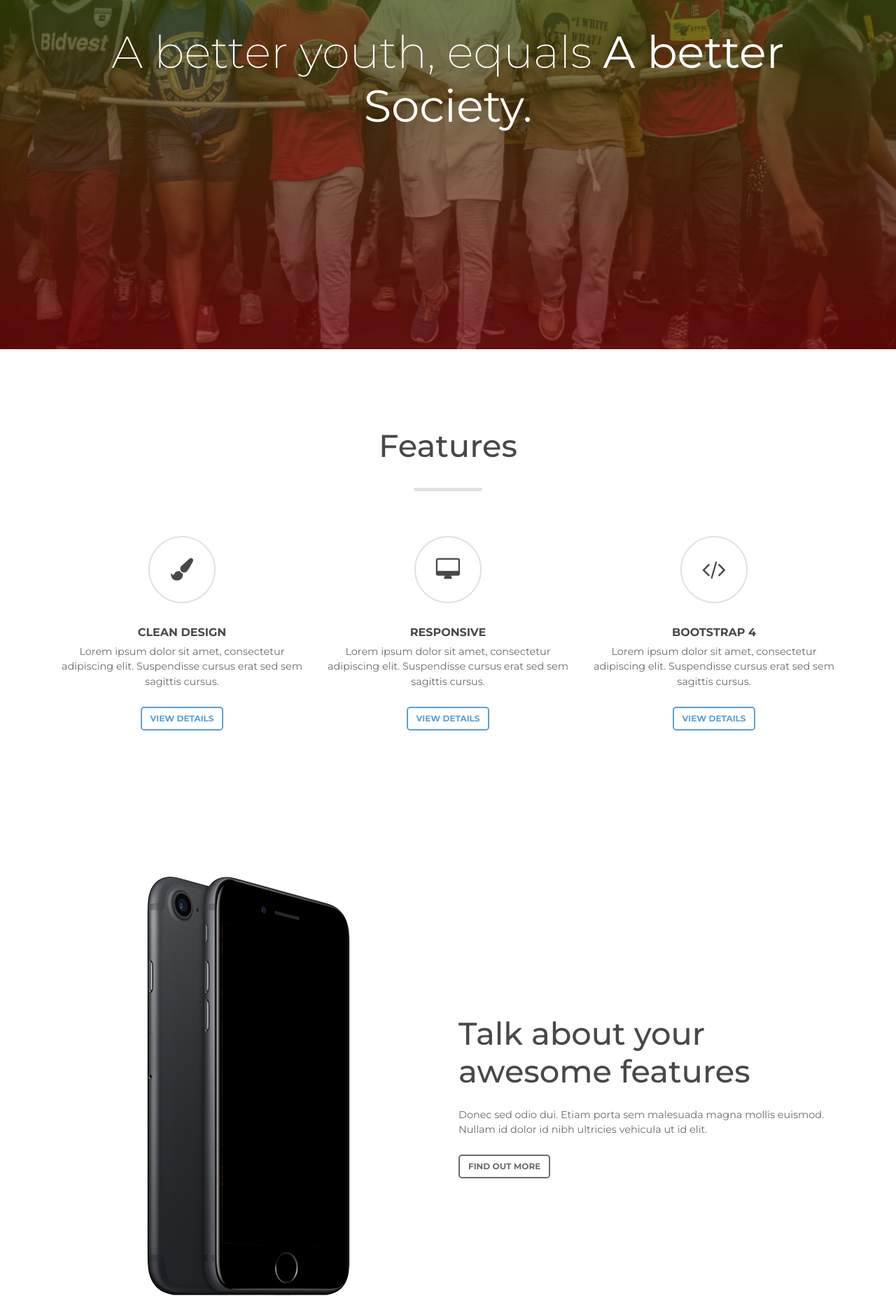
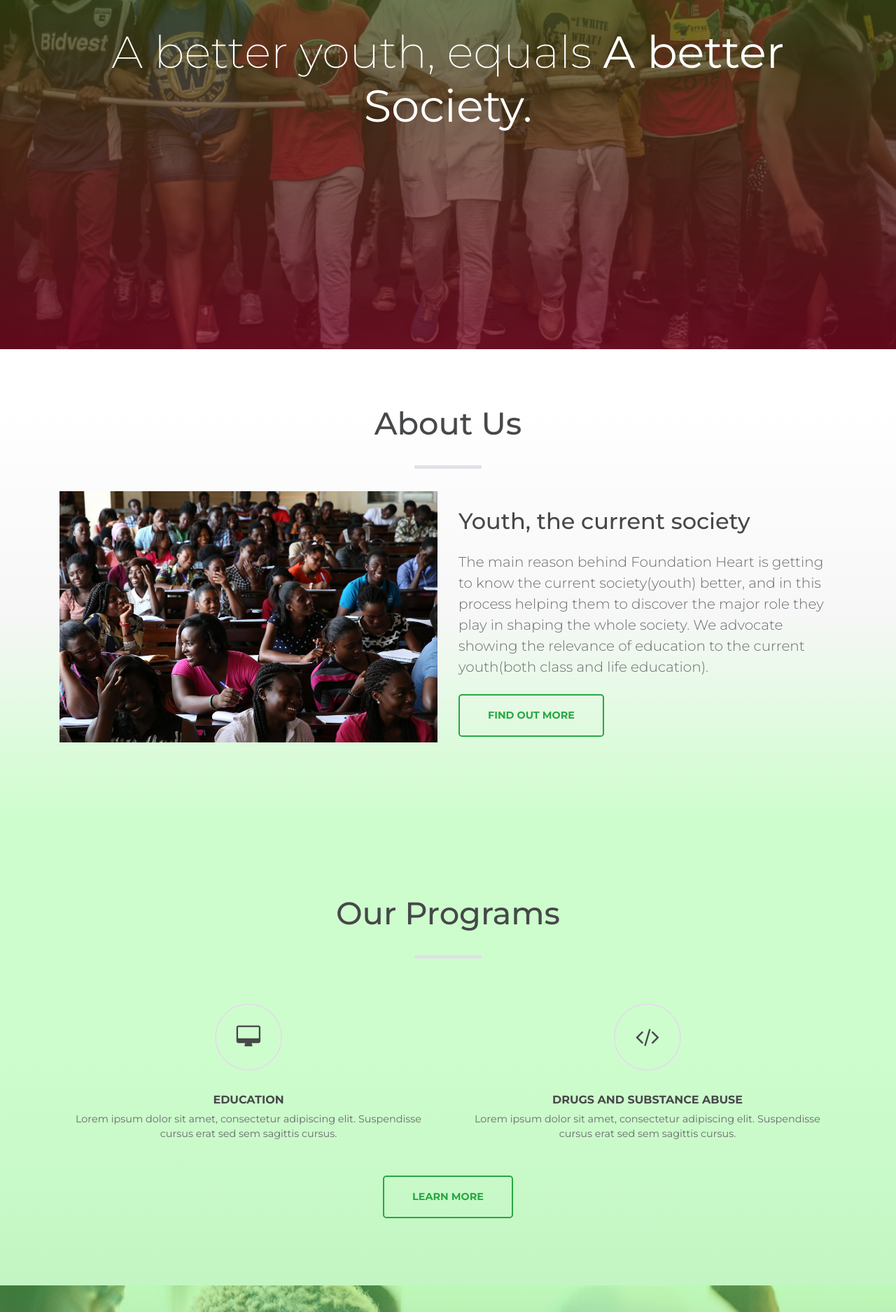
Before and after one commit to DelivceNdegwa/Foundation_Heart, a Django app: page / in a window 1280 px wide. Shown: the part 301-2176 px from the top of the page at 70% size. Run offline with Django 3.2, Linux system fonts and the light colour scheme; some libraries are stand-ins or nearby versions; some web fonts are replaced.

Commit message:
Minor Updates on templates

```diff
--- a/f_heart/templates/f_heart/index.html
+++ b/f_heart/templates/f_heart/index.html
@@ -15,12 +15,23 @@
 	<body>
 		<style>
 			.cover-1{
-				background-image: linear-gradient( rgba(19, 114, 7, 0.719), rgba(131, 11, 11, 0.692)), url("{% static 'images/3600.jpg' %}");
+				background-image: linear-gradient( rgba(19, 114, 7, 0.719), rgba(131, 11, 37, 0.726)), url("{% static 'images/3600.jpg' %}");
 				background-attachment: fixed;
+				padding-bottom: 0%;
 			}
+
+			.content-1 {
+				background-image: linear-gradient(rgb(255, 255, 255),rgb(247, 247, 247),rgb(206, 253, 205)), none;
+
+			}
+
+			.features-1 {
+				background-image: linear-gradient(rgb(206, 253, 205),rgb(206, 253, 205),rgb(195, 245, 195)), none;
+			}
+
 			.contact-1 {
 				/* background: #2b2d34  ; */
-				background-image:  linear-gradient( rgba(149, 50, 241, 0.589), rgba(161, 78, 147, 0.801)), url("{% static 'images/developers-1600.jpg' %}");
+				background-image:  linear-gradient( rgba(108, 255, 94, 0.411), rgba(161, 78, 147, 0.801)), url("{% static 'images/developers-1600.jpg' %}");
 				padding-bottom: 0%;
 				height: 200%;
 				background-size: cover;
@@ -28,7 +39,6 @@
 				background-repeat: no-repeat;
 				background-position: center;
 			}
-
 		</style>
 		<section class="cover-1 text-center">
 			<nav class="navbar navbar-expand-lg navbar-dark navbar-custom">
@@ -62,61 +72,55 @@
 			</div>
 		</section>
 
-		<section class="features-1 text-center">
-			<div class="container">
-				<h2>Features</h2>
-				<div class="divider"></div>
-				<div class="row">
-					<div class="col-md-4 col-feature">
-						<div class="rounded-circle justify-center">
-							<em class="fa fa-2x fa-paint-brush"></em>
+		<section class="content-1 text-center">
+			<div>
+				<div class="container">
+					<h2>About Us</h2>
+					<div class="divider"></div>
+					<div class="row"><!--justify-center-->
+						<div class="col-md-6 text-center">
+							<img class="mb-4 img-fluid" src="{% static 'images/youthforumecosoc.jpg' %}" >
 						</div>
-						<h4>Clean Design</h4>
-						<p>Lorem ipsum dolor sit amet, consectetur adipiscing elit. Suspendisse cursus erat sed sem sagittis cursus.</p>
-						<p><a class="btn btn-outline-primary mt-2" href="#" role="button">View details</a></p>
-					</div>
-					<div class="col-md-4 col-feature">
-						<div class="rounded-circle justify-center">
-							<em class="fa fa-2x fa-desktop"></em>
+						<div class="col-md-6 text-center text-md-left" >
+							<h3 class="mb-4 mt-4">Youth, the current society</h3>
+							<p class="mb-4 lead">The main reason behind Foundation Heart is getting to know the current society(youth) better, and in this process helping them to discover the major role they play in shaping the whole society. We advocate showing the relevance of education to the current youth(both class and life education).</p>
+							<p><a class="btn btn-lg btn-outline-success" href="{% url 'about_us'  %}" role="button">Find out more</a></p>
 						</div>
-						<h4>Responsive</h4>
-						<p>Lorem ipsum dolor sit amet, consectetur adipiscing elit. Suspendisse cursus erat sed sem sagittis cursus.</p>
-						<p><a class="btn btn-outline-primary mt-2" href="#" role="button">View details</a></p>
-					</div>
-					<div class="col-md-4 col-feature">
-						<div class="rounded-circle justify-center">
-							<em class="fa fa-2x fa-code"></em>
-						</div>
-						<h4>Bootstrap 4</h4>
-						<p>Lorem ipsum dolor sit amet, consectetur adipiscing elit. Suspendisse cursus erat sed sem sagittis cursus.</p>
-						<p><a class="btn btn-outline-primary mt-2" href="#" role="button">View details</a></p>
 					</div>
 				</div>
 			</div>
 		</section>
 
-
-		<section class="content-1">
+		<section class="features-1 text-center">
 			<div class="container">
-				<div class="row justify-center">
-					<div class="col-md-6 text-center">
-						<img class="mb-4 img-fluid" src="{% static 'images/placeholder-phone.png' %}" >
+				<h2>Our Programs</h2>
+				<div class="divider"></div>
+				<div class="row">
+					<div class="col-md-6 col-feature">
+						<div class="rounded-circle justify-center">
+							<em class="fa fa-2x fa-desktop"></em>
+						</div>
+						<h4>Education</h4>
+						<p>Lorem ipsum dolor sit amet, consectetur adipiscing elit. Suspendisse cursus erat sed sem sagittis cursus.</p>
 					</div>
-					<div class="col-md-6 text-center text-md-left" >
-						<h2 class="mb-4 mt-4">Talk about your awesome features</h2>
-						<p class="mb-4">Donec sed odio dui. Etiam porta sem malesuada magna mollis euismod. Nullam id dolor id nibh ultricies vehicula ut id elit.</p>
-						<p><a class="btn btn-outline-secondary" href="#" role="button">Find out more	</a></p>
+					<div class="col-md-6 col-feature">
+						<div class="rounded-circle justify-center">
+							<em class="fa fa-2x fa-code"></em>
+						</div>
+						<h4>Drugs and Substance abuse</h4>
+						<p>Lorem ipsum dolor sit amet, consectetur adipiscing elit. Suspendisse cursus erat sed sem sagittis cursus.</p>
 					</div>
 				</div>
+				<p><a class="btn btn-lg btn-outline-success" href="{% url 'our_programs'  %}" role="button">Learn more</a></p>
 			</div>
 		</section>
 
-		<section class="contact-1">
+		<section class="contact-1"  id="contact_us">
 			<div class="container">
 				<div class="row contact-details" style="padding-bottom: 10%;">
 					<div class="col-sm-8 text-center text-md-left mb-4">
 						<h3 style="color: rgb(253, 253, 252);">Ask us a question</h3>
-						<form class="contact-form mt-4" method="POST" id="contact_us">
+						<form class="contact-form mt-4" method="POST">
 							{% csrf_token %}
 							<div class="row">
 								<div class="col-md-5">
@@ -130,7 +134,7 @@
 							<div class="row">
 								<div class="col-md-10">
 									{{ form.message }}
-									<button type="submit" class="btn btn-primary btn-lg mb-4">Send Message</button>
+									<button type="submit" class="btn btn-success btn-lg mb-4">Send Message</button>
 								</div>
 							</div>
 						</form>
--- a/f_heart/views.py
+++ b/f_heart/views.py
@@ -4,7 +4,11 @@ from django.contrib import messages
 
 from .forms import InquiriesForm, MembersOfProgramForm
 from .models import Inquiries, MembersOfProgram
-from Foundation_Heart.keys import user_email as email_to\
+from Foundation_Heart.keys import user_email as email_to
+
+def our_programs(request):
+
+    return render(request, 'our_programs.html')
 
 def index(request):
     if request.method == 'GET':
```
Also changed, not shown: f_heart/templates/f_heart/about_us.html (+8 -4 lines), f_heart/templates/f_heart/our_programs.html (+34 -11 lines).
